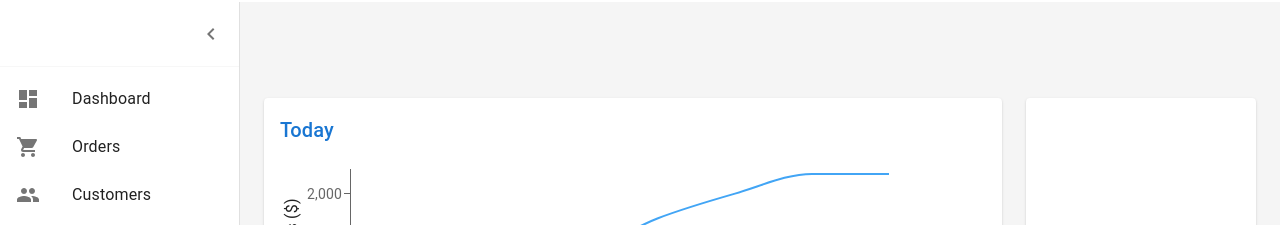
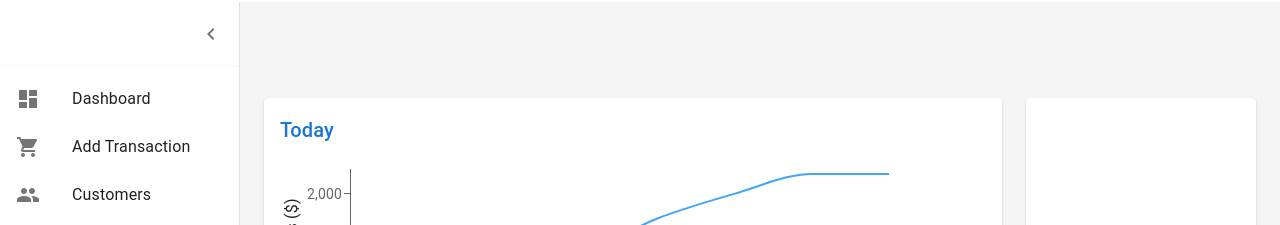
Before and after one commit to bliaowey/Personal-Finance-Full-Stack, a React (Vite) app in the folder finance-frontend/: page / in a window 1280 px wide. Shown: the part 62-287 px from the top of the page. Built offline with nearby package versions, Linux system fonts and the light colour scheme; no server answers.

Commit message:
added a route for the page where the user adds a transaction. Problems related to toggleDrawer still present. New problems arose with the useNavigate hook, as I am having trouble getting the sidebar buttons in ListItems.jsx to route to the AddTransaction page correctly.

```diff
--- a/finance-frontend/src/App.jsx
+++ b/finance-frontend/src/App.jsx
@@ -1,13 +1,22 @@
 import './App.css'
+import AddTransaction from './components/AddTransaction'
 import Dashboard from './components/Dashboard'
 import Header from './components/Header'
+import { BrowserRouter, Routes, Route } from 'react-router-dom'
 
 function App() {
 
   return (
     <>
-      <Header />
-      <Dashboard />
+      <BrowserRouter>
+        <Header />
+        <Routes>
+          {/* //http://localhost:3000 */}
+          <Route path='/' element = { <Dashboard />}></Route>
+          {/* //http://localhost:3000/add-transaction */}
+          <Route path='/add-transaction' element = {<AddTransaction />}></Route>
+        </Routes>
+      </BrowserRouter>
     </>
   )
 }
--- a/finance-frontend/src/components/Header.jsx
+++ b/finance-frontend/src/components/Header.jsx
@@ -3,6 +3,11 @@ import Toolbar from '@mui/material/Toolbar';
 import Typography from '@mui/material/Typography';
 import IconButton from '@mui/material/IconButton';
 import MenuIcon from '@mui/icons-material/Menu';
+
+/* I SEPARATED THE HEADER FROM THE DASHBOARD
+THE PROBLEM HERE IS THAT toggleDrawer  IS NOT DEFINED. IT IS USED IN Dashboard.jsx BUT NEVER
+DEFINED, AND IT WORKS THERE. I LOOKED INTO @mui BUT I COULDN'T FIND HOW TO USE IT.
+ */
 
 export default function Header() {
     return (
--- a/finance-frontend/src/components/ListItems.jsx
+++ b/finance-frontend/src/components/ListItems.jsx
@@ -9,6 +9,23 @@ import PeopleIcon from '@mui/icons-material/People';
 import BarChartIcon from '@mui/icons-material/BarChart';
 import LayersIcon from '@mui/icons-material/Layers';
 import AssignmentIcon from '@mui/icons-material/Assignment';
+import { useNavigate } from 'react-router-dom';
+
+/* THIS CLASS IS THE SIDEBAR WITH ALL OF THE BUTTONS
+
+THE PROBLEM HERE IS THAT THE NAVIGATOR NEEDS TO BE DECLARED IN THE RETURN STATEMENT
+OF A FUNCTION.
+HOWEVER, BOTH COMPONENTS ARE DECLARED AS VARIABLES NOT FUNCTIONS. I TRIED TO CONVERT THEM
+TO FUNCTIONS, BUT THAT CAUSED MORE PROBLEMS.
+
+const navigator = useNavigate();
+
+function addTransaction() {
+    navigator('/add-transaction');
+}
+*/
+
+
 
 export const mainListItems = (
   <React.Fragment>
@@ -18,11 +35,12 @@ export const mainListItems = (
       </ListItemIcon>
       <ListItemText primary="Dashboard" />
     </ListItemButton>
+    {/* onClick = {addTransaction} goes in the <ListItemButton> field below */}
     <ListItemButton>
       <ListItemIcon>
         <ShoppingCartIcon />
       </ListItemIcon>
-      <ListItemText primary="Orders" />
+      <ListItemText primary="Add Transaction" />
     </ListItemButton>
     <ListItemButton>
       <ListItemIcon>
```
